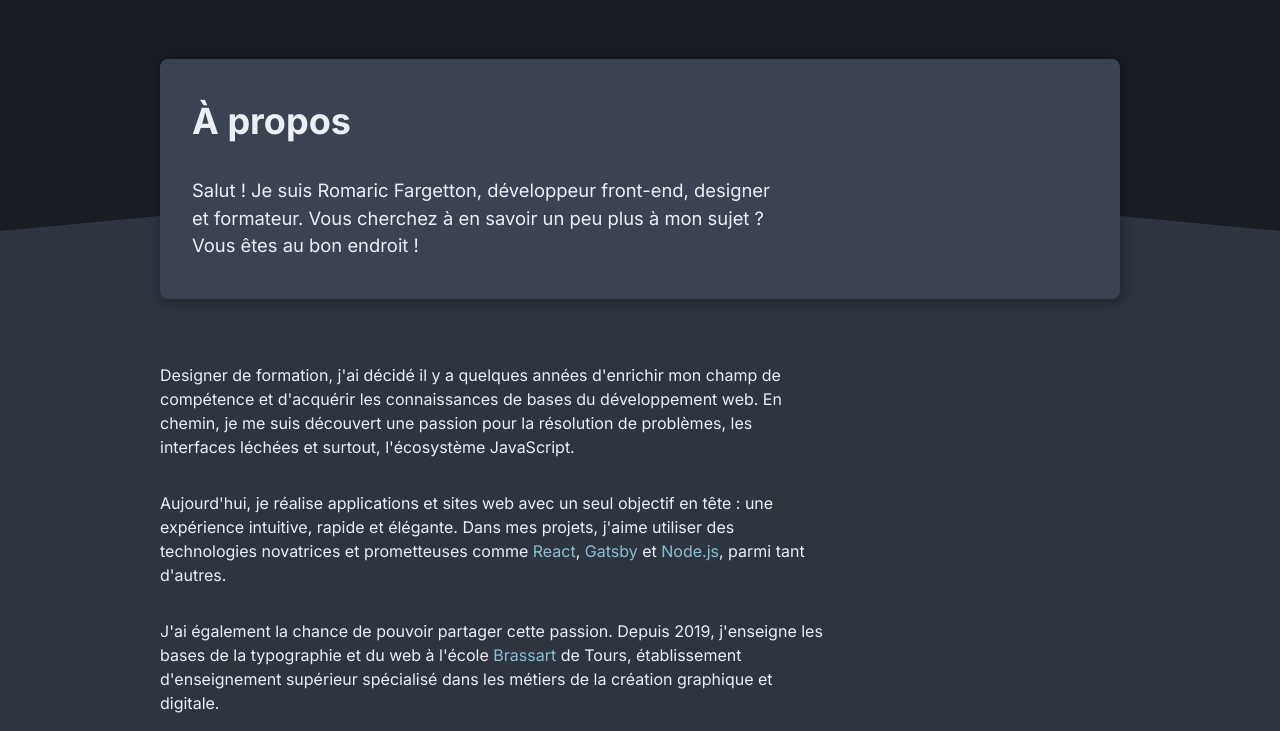
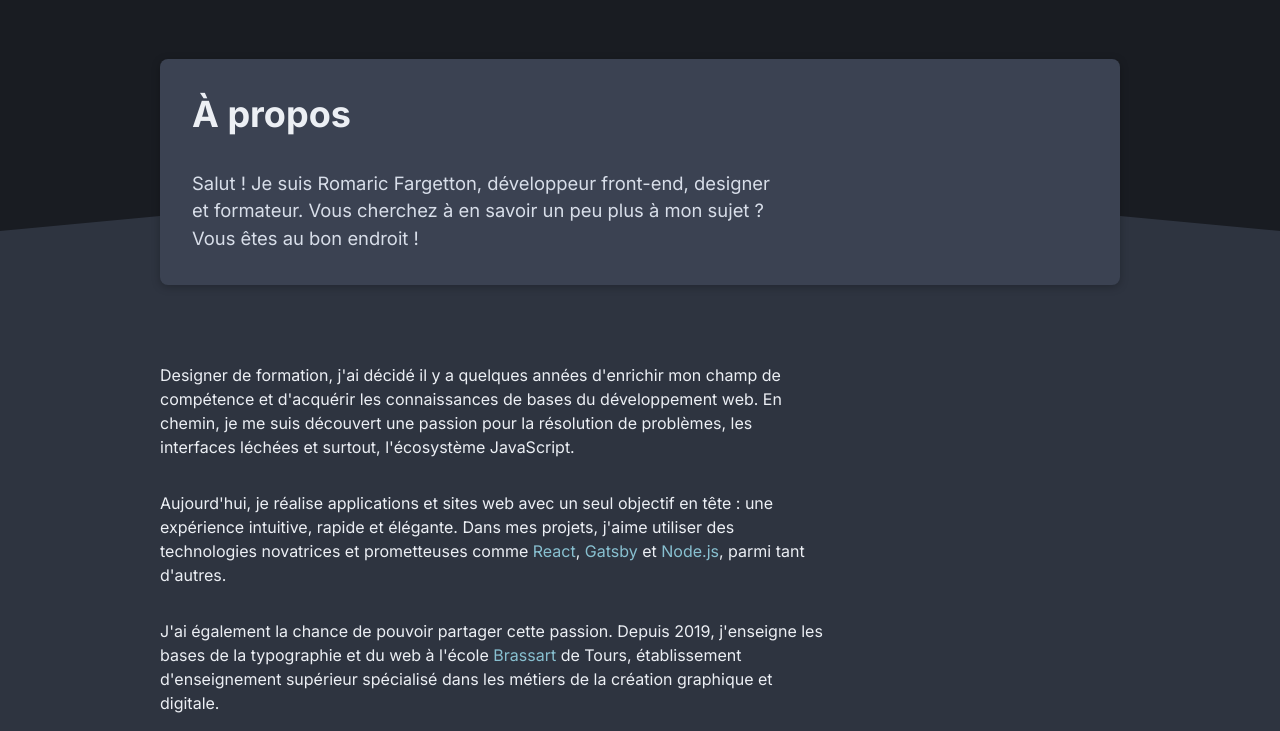
Before and after one commit to rfargetton/romaricfargetton.com, a Gatsby site: page /a-propos in a window 1280 px wide. Shown: the part 69-800 px from the top of the page. Built offline with nearby package versions, Linux system fonts and the light colour scheme; Gatsby itself is replaced by a stand-in of ours.

Commit message:
additional styling for cards

```diff
--- a/src/components/Button.js
+++ b/src/components/Button.js
@@ -7,7 +7,7 @@
   font-size: 1rem;
   padding: 8px;
   border-radius: 8px;
-  box-shadow: 1px 2px 2px 0px rgba(0, 0, 0, 0.25);
+  box-shadow: 1px 2px 2px rgba(0, 0, 0, 0.15);
   cursor: pointer;
   border: none;
   background-color: ${props => props.theme.background};
--- a/src/components/Card.js
+++ b/src/components/Card.js
@@ -1,11 +1,10 @@
 import React from 'react' ;
-import Img from "gatsby-image" ;
 import styled from "styled-components" ;
 
 const Wrapper = styled.div`
   border-radius: 8px;
   overflow: hidden;
-  box-shadow: 2px 2px 10px 2px rgba(0, 0, 0, 0.25);
+  box-shadow: 0px 2px 8px rgba(0, 0, 0, 0.25);
   background-color: ${props => props.theme.backgroundHighlight};
 `
 
--- a/src/components/PageHeader.js
+++ b/src/components/PageHeader.js
@@ -4,6 +4,7 @@
 
 import useSocialLinks from '../hooks/SocialLinks' ;
 import Container from "./Container.js" ;
+import Card from "./Card.js" ;
 
 const Wrapper = styled.section`
   padding-top: 8rem;
@@ -12,14 +13,13 @@
 `
 const Inner = styled(Container)`
   min-height: 240px;
+  box-sizing: border-box;
+`
+const HeaderCard = styled(Card)`
   display: flex;
-  box-sizing: border-box;
-  border-radius: 8px;
+  justify-content: space-between;
   align-items: center;
-  justify-content: space-between;
   padding: 2rem;
-  background-color: ${props => props.theme.backgroundHighlight};
-  box-shadow: 2px 2px 10px 2px rgba(0, 0, 0, 0.25);
   @media (max-width: 768px) {
     padding: 1rem;
   }
@@ -34,6 +34,7 @@
   font-size: 1.15rem;
   line-height: 1.5;
   margin-top: 2rem;
+  color: ${props => props.theme.secondary};
 `
 export const HeaderTitle = styled.h1`
   font-size: 2.25rem;
@@ -46,9 +47,11 @@
   return (
     <Wrapper>
       <Inner>
-        <HeaderTxt>
-          {children}
-        </HeaderTxt>
+        <HeaderCard>
+          <HeaderTxt>
+            {children}
+          </HeaderTxt>
+        </HeaderCard>
       </Inner>
     </Wrapper>
   )
```
Also changed, not shown: src/components/HomeHeader.js (+9 -5 lines), src/components/PostHeader.js (+7 -6 lines), src/components/PostList.js (+6 -7 lines), src/components/ProjectList.js (+6 -8 lines).
